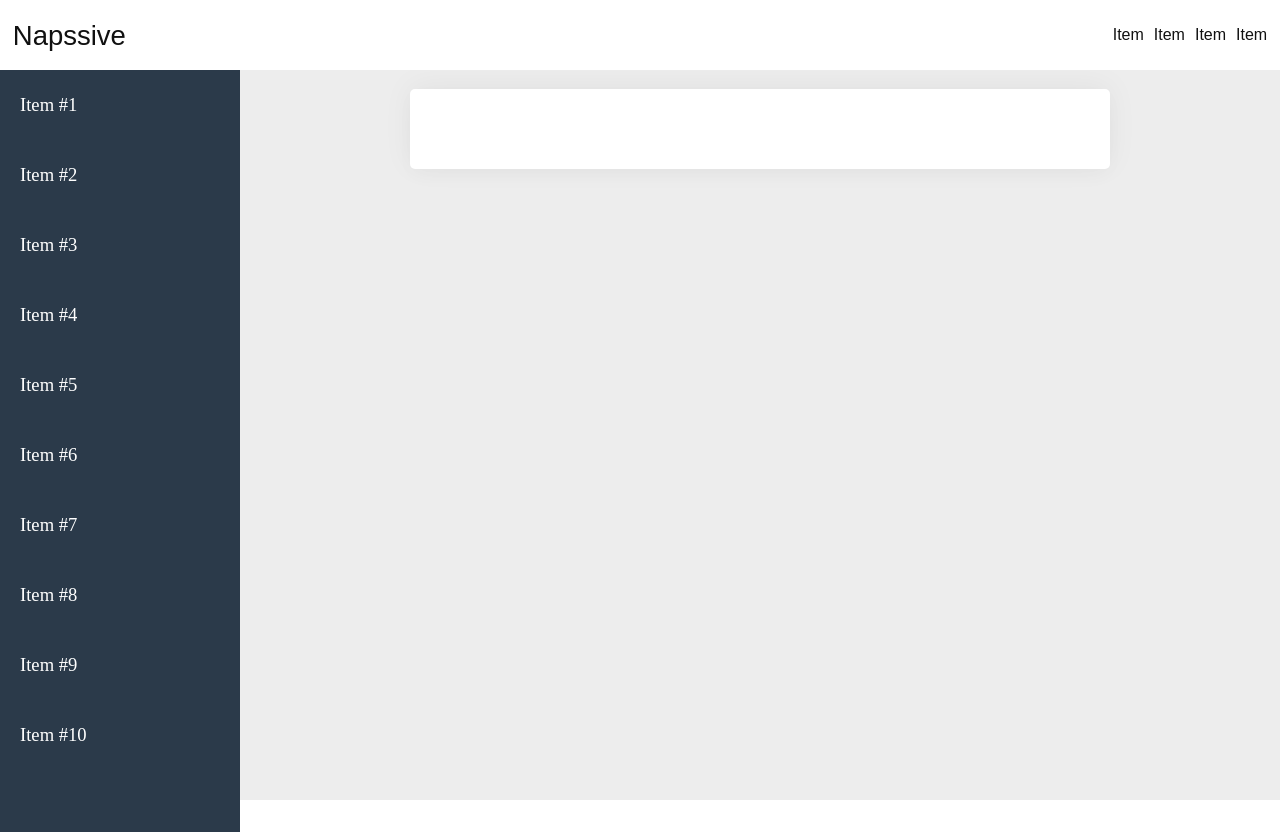
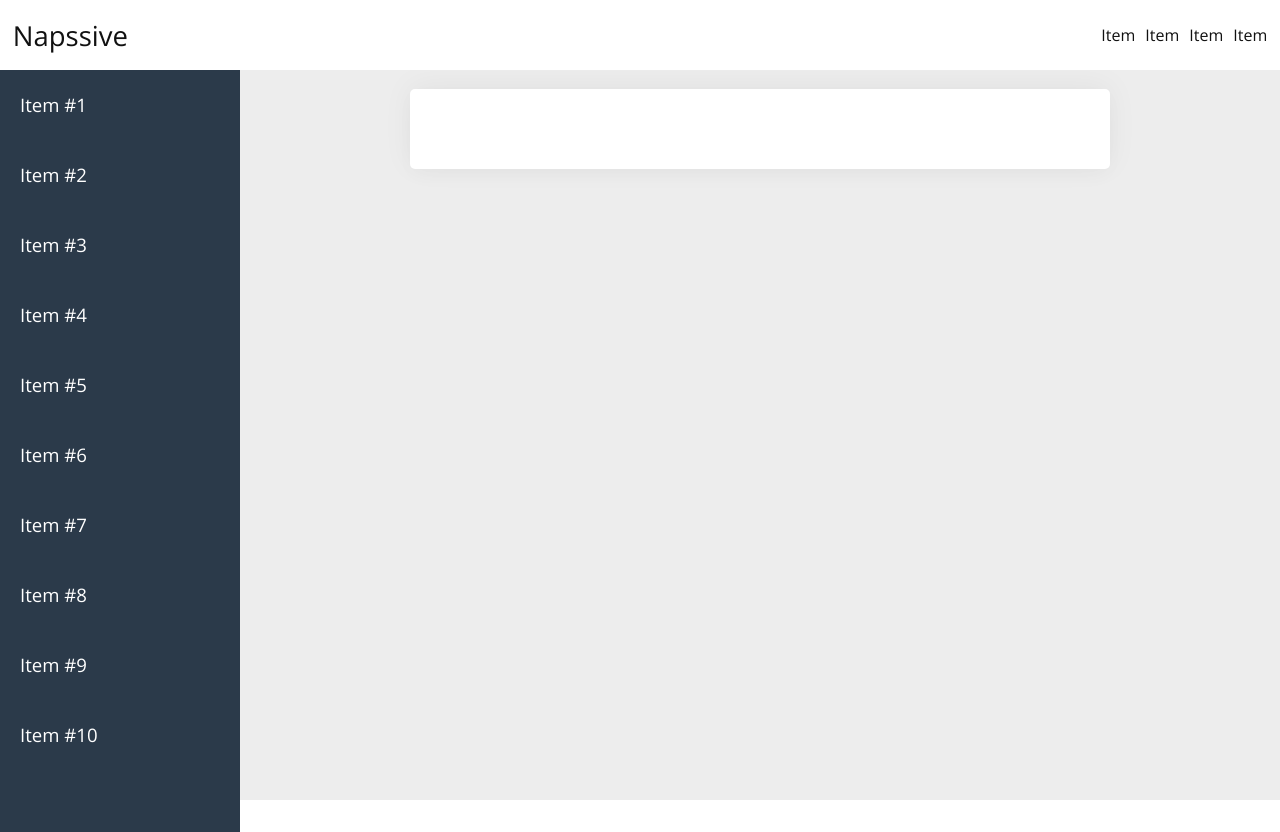
Before and after one commit to developerG27/napssive-theme, a PHP site: page / in a window 1280 px wide. Shown: the top 832 px of the page. Run offline with PHP 8.4, Linux system fonts and the light colour scheme; some libraries are stand-ins or nearby versions.

Commit message:
aggiunto open sans

```diff
--- a/index.html
+++ b/index.html
@@ -5,6 +5,7 @@
   <meta name="viewport" content="width=device-width, initial-scale=1.0">
   <meta http-equiv="X-UA-Compatible" content="ie=edge">
   <link rel="stylesheet" href="https://use.fontawesome.com/releases/v5.8.1/css/all.css" integrity="sha384-50oBUHEmvpQ+1lW4y57PTFmhCaXp0ML5d60M1M7uH2+nqUivzIebhndOJK28anvf" crossorigin="anonymous">
+  <link href="https://fonts.googleapis.com/css?family=Open+Sans" rel="stylesheet">
   <link rel="stylesheet" href="style.css">
   <title>Napssive</title>
 </head>
--- a/scss/component/_aside.scss
+++ b/scss/component/_aside.scss
@@ -7,7 +7,6 @@
     overflow: scroll;
     position: sticky !important;
     top: 70px;
-    font-family: 'Poppins';
     z-index: 30;
 
     @media screen and (max-width: 960px) {
--- a/scss/component/_reset.scss
+++ b/scss/component/_reset.scss
@@ -1,6 +1,5 @@
 body.theme {
   margin: 0px;
-  font-family: 'Poppins', sans-serif;
   box-sizing: border-box;
 
   ul {
--- a/scss/component/_typebase.scss
+++ b/scss/component/_typebase.scss
@@ -1,4 +1,6 @@
 .theme {
+  font-family: 'Open Sans', sans-serif !important;
+
   ul, ol {
     margin-top: 1.5rem;
     margin-bottom: 1.5rem;
@@ -19,7 +21,6 @@
   }
 
   h1, h2, h3, h4, h5, h6 {
-    font-family: sans-serif;
     margin-bottom: 0;
     line-height: 1.5rem;
   }
--- a/style.css
+++ b/style.css
@@ -1,6 +1,5 @@
 body.theme {
   margin: 0px;
-  font-family: "Poppins", sans-serif;
   box-sizing: border-box;
 }
 body.theme ul {
@@ -33,6 +32,9 @@ body.theme a:active {
   box-sizing: border-box;
 }
 
+.theme {
+  font-family: "Open Sans", sans-serif !important;
+}
 .theme ul, .theme ol {
   margin-top: 1.5rem;
   margin-bottom: 1.5rem;
@@ -49,7 +51,6 @@ body.theme a:active {
   margin-top: 1em;
 }
 .theme h1, .theme h2, .theme h3, .theme h4, .theme h5, .theme h6 {
-  font-family: sans-serif;
   margin-bottom: 0;
   line-height: 1.5rem;
 }
@@ -148,7 +149,6 @@ body.theme a:active {
   overflow: scroll;
   position: sticky !important;
   top: 70px;
-  font-family: "Poppins";
   z-index: 30;
 }
 @media screen and (max-width: 960px) {
```
Also changed, not shown: 1 other file.
